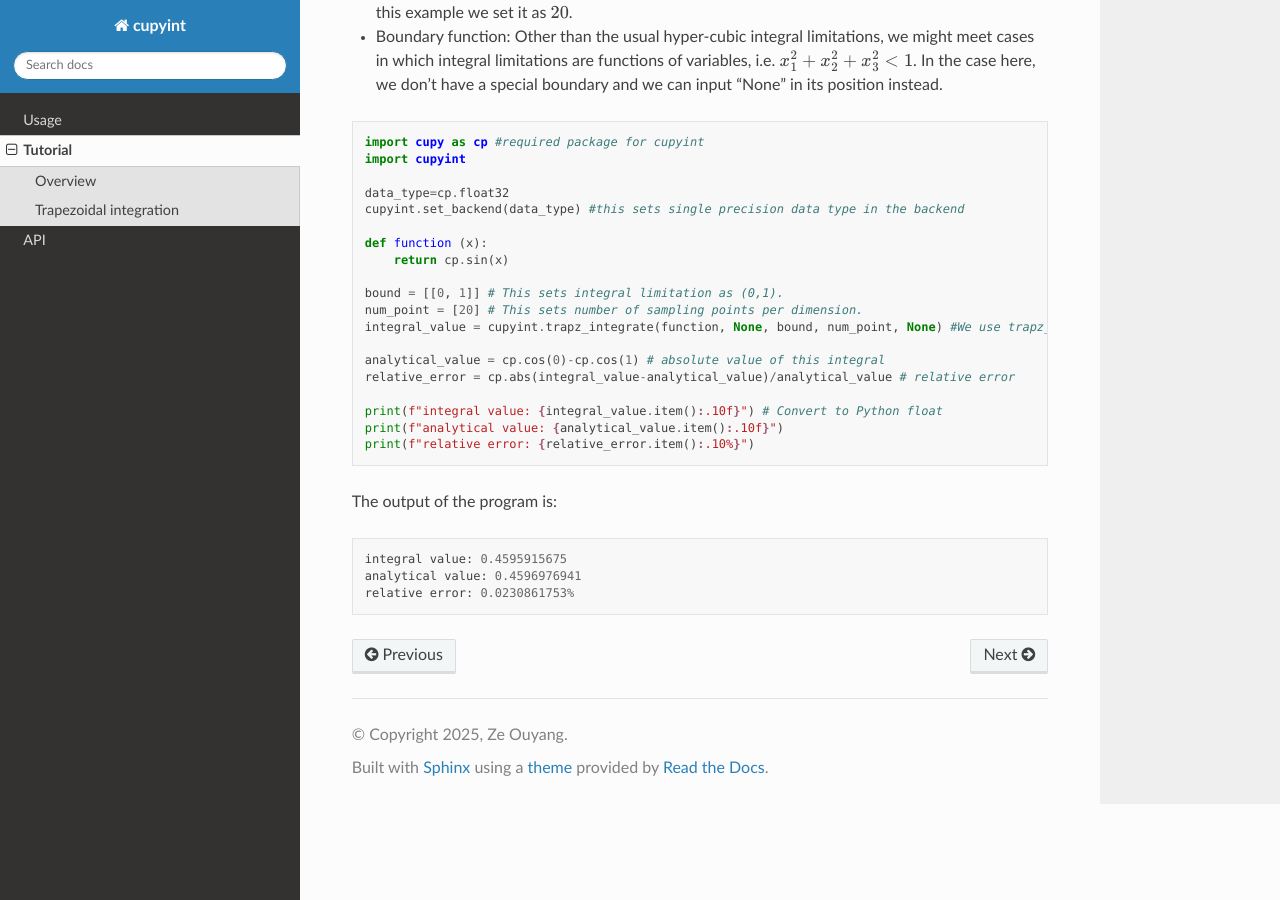
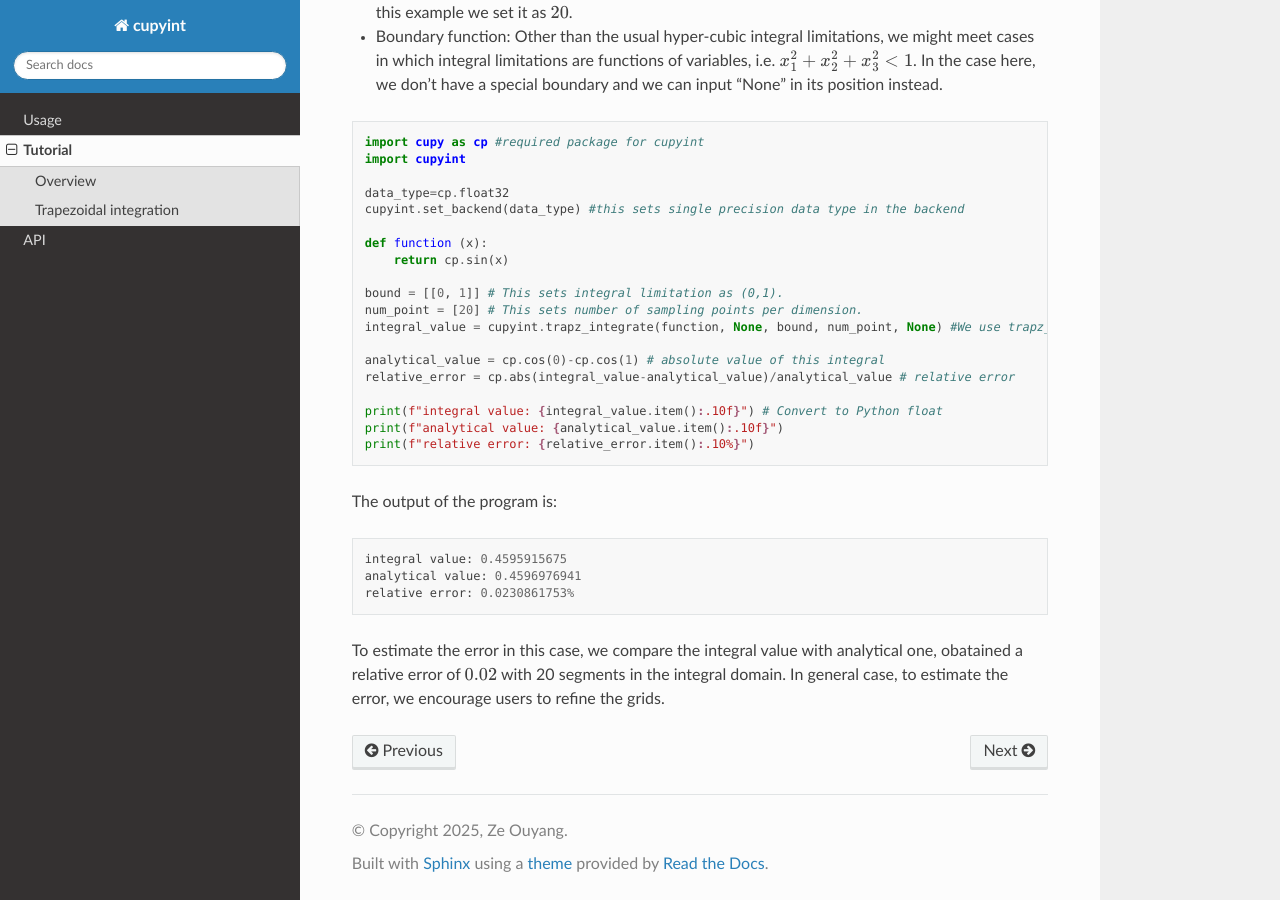
Before and after one commit to ze-ouyang/cupyint_doc, a Sphinx documentation site: the page built from docs/source/tutorial.rst, in a window 1280 px wide and 900 px high, scrolled down 1475 px. Built offline with Sphinx 7.4.7 and the Read the Docs theme 3.1.0, drawn with Linux system fonts in a browser that asks for light colours.

Commit message:
Update tutorial.rst

```diff
--- a/docs/source/tutorial.rst
+++ b/docs/source/tutorial.rst
@@ -75,3 +75,5 @@ The output of the program is:
   integral value: 0.4595915675
   analytical value: 0.4596976941
   relative error: 0.0230861753%
+
+To estimate the error in this case, we compare the integral value with analytical one, obatained a relative error of :math:`0.02%` with 20 segments in the integral domain. In general case, to estimate the error, we encourage users to refine the grids.
```
